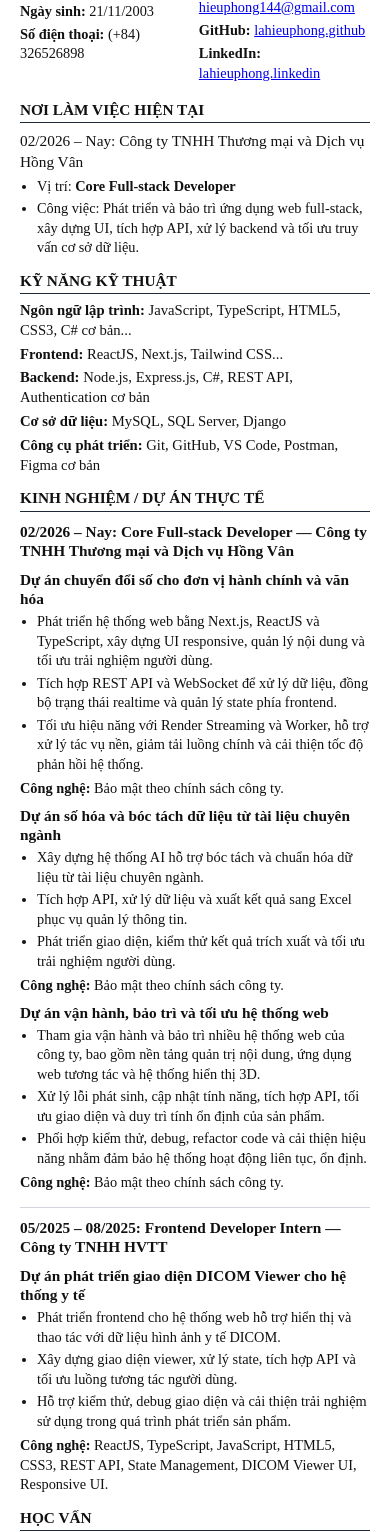
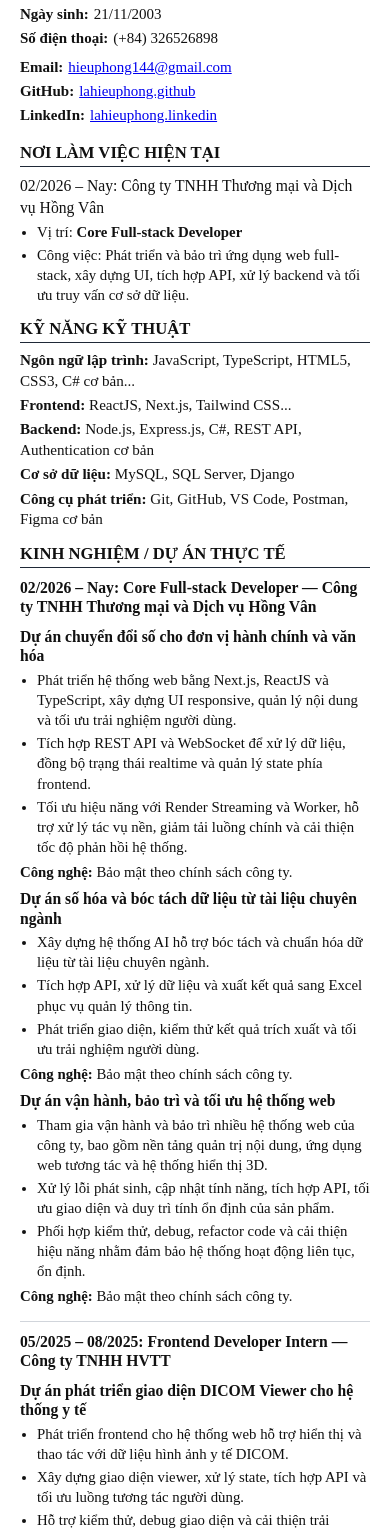
Before and after one commit to lahieuphong/lahieuphong-cv, a Next.js app: page / in a window 390 px wide. Shown: the part 162-1694 px from the top of the page. Built offline with nearby package versions, Linux system fonts and the light colour scheme.

Commit message:
Improve CV typography and mobile layout

```diff
--- a/src/app/globals.css
+++ b/src/app/globals.css
@@ -98,7 +98,7 @@
   padding-bottom: 3px;
   border-bottom: 1px solid var(--rule);
   color: var(--ink);
-  font-size: 11.5pt;
+  font-size: 12.5pt;
   line-height: 1.2;
   font-weight: 700;
   letter-spacing: 0;
@@ -119,7 +119,7 @@
 
 .personal-info-grid p {
   margin: 4px 0;
-  font-size: 10.75pt;
+  font-size: 11.25pt;
   line-height: 1.35;
   overflow-wrap: anywhere;
 }
@@ -133,7 +133,7 @@
 
 .skills-list p {
   margin: 4px 0;
-  font-size: 11pt;
+  font-size: 11.35pt;
   line-height: 1.35;
 }
 
@@ -143,7 +143,7 @@
 
 .current-work-intro {
   margin: 0;
-  font-size: 11.5pt;
+  font-size: 11.75pt;
   line-height: 1.35;
 }
 
@@ -160,14 +160,14 @@
 
 .education-intro {
   margin: 0;
-  font-size: 11.5pt;
+  font-size: 11.75pt;
   line-height: 1.35;
 }
 
 .education-list {
   margin: 7px 0 0 17px;
   padding: 0;
-  font-size: 10.75pt;
+  font-size: 11.1pt;
   line-height: 1.36;
 }
 
@@ -186,7 +186,7 @@
 
 .experience-heading h3 {
   margin: 0 0 3px;
-  font-size: 11.5pt;
+  font-size: 11.75pt;
   line-height: 1.25;
 }
 
@@ -198,7 +198,7 @@
 
 .experience-title {
   margin: 0 0 4px;
-  font-size: 11.5pt;
+  font-size: 11.75pt;
   line-height: 1.25;
 }
 
@@ -208,7 +208,7 @@
 
 .technology-line {
   margin: 5px 0 0;
-  font-size: 10.75pt;
+  font-size: 11.1pt;
   line-height: 1.36;
 }
 
@@ -221,7 +221,7 @@
 .cv-list {
   margin: 4px 0 0 17px;
   padding: 0;
-  font-size: 10.75pt;
+  font-size: 11.1pt;
   line-height: 1.36;
 }
 
@@ -244,13 +244,13 @@
 
 .publication-card p {
   margin: 0;
-  font-size: 10.75pt;
+  font-size: 11.1pt;
   line-height: 1.45;
 }
 
 .publication-type,
 .publication-year {
-  font-size: 11pt;
+  font-size: 11.35pt;
   line-height: 1.35;
 }
 
@@ -268,6 +268,11 @@
 
 .publication-doi {
   margin-top: 2px;
+}
+
+.publication-doi a {
+  overflow-wrap: anywhere;
+  word-break: break-word;
 }
 
 @media (max-width: 768px) {
@@ -302,6 +307,25 @@
 
   .period {
     min-width: 0;
+  }
+}
+
+@media (max-width: 480px) {
+  .personal-info-grid {
+    grid-template-columns: 1fr;
+    row-gap: 0;
+  }
+
+  .personal-info-grid p {
+    display: grid;
+    grid-template-columns: max-content minmax(0, 1fr);
+    column-gap: 5px;
+    overflow-wrap: normal;
+  }
+
+  .personal-info-grid a {
+    overflow-wrap: anywhere;
+    word-break: break-word;
   }
 }
 
--- a/src/app/page.tsx
+++ b/src/app/page.tsx
@@ -271,7 +271,7 @@
           {education.map((item) => (
             <div className="education-card" key={item.institution}>
               <p className="education-intro">
-                {item.period}: {item.institution}
+                <strong>{item.period}</strong>: {item.institution}
               </p>
 
               <ul className="education-list">
```
